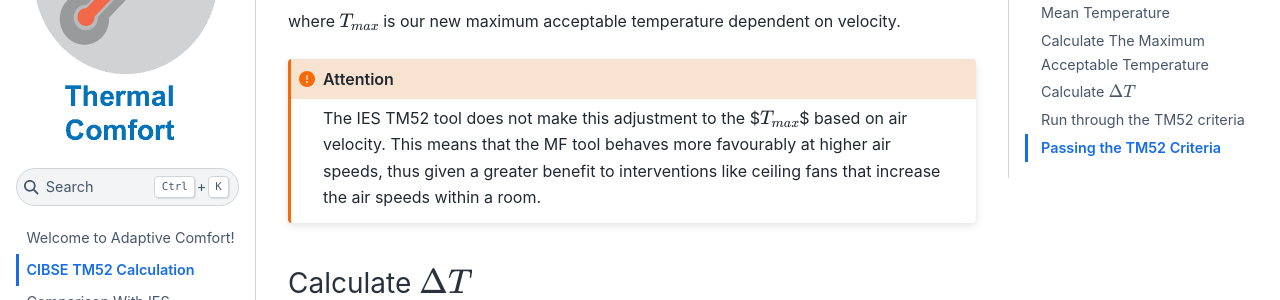
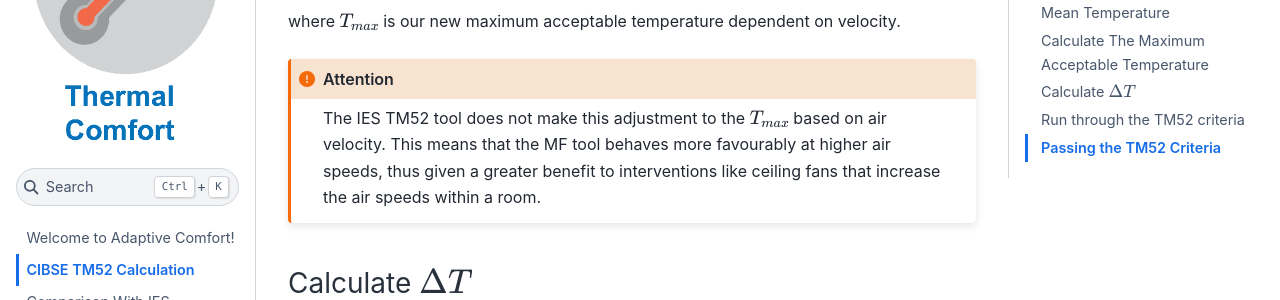
Before and after one commit to maxfordham/adaptive-comfort, a Jupyter Book: the page built from docs/calculation.md, in a window 1280 px wide and 900 px high, scrolled down 2668 px. Shown: the part 152-452 px from the top of the window. Built offline with Jupyter Book 1.0.4 settings and Sphinx 7.4.7 and the Sphinx Book theme 1.1.4, drawn with Linux system fonts in a browser that asks for light colours; pages that are not in the unit, such as notebooks, are missing from menus; cross-references to code outside the pages are shown as plain code.

````diff
--- a/docs/calculation.md
+++ b/docs/calculation.md
@@ -105,7 +105,7 @@ $$
 where $T_{max}$ is our new maximum acceptable temperature dependent on velocity.
 
 ```{attention}
-The IES TM52 tool does not make this adjustment to the $$T_{max}$$ based on air velocity.
+The IES TM52 tool does not make this adjustment to the $T_{max}$ based on air velocity.
 This means that the MF tool behaves more favourably at higher air speeds, thus given a greater
 benefit to interventions like ceiling fans that increase the air speeds within a room.
 ```
````
